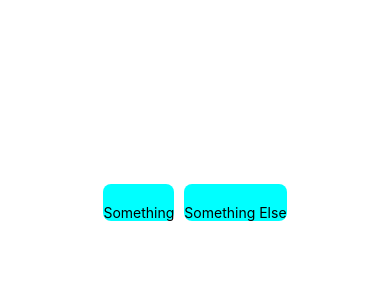
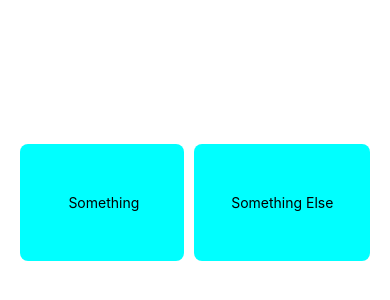
Before and after one commit to intelligenx/TFMH, a React Native app: screen / in a window 390 px wide. Shown: the part 220-520 px from the top of the page. Built offline with nearby package versions, Linux system fonts and the light colour scheme.

Commit message:
Perfecting the Button Alignment and Size

```diff
--- a/App.js
+++ b/App.js
@@ -7,8 +7,12 @@ import SelectButton from './Components/SelectButton.js';
 export default function App() {
   return (
     <View style={styles.container}>
-       <SelectButton gradcolour='a' title='Something' />
+      <View >
+        <SelectButton gradcolour='a' title='   Something  ' />
+      </View>
+      <View>
         <SelectButton gradcolour='a' title='Something Else' />
+      </View>
       <StatusBar style="auto" />
     </View>
   );
@@ -20,8 +24,8 @@ const styles = StyleSheet.create({
     flexDirection: 'row',
     backgroundColor: '#fff',
     alignItems: 'center',
-    alignContent: 'stretch',
     justifyContent: 'center',
     flexWrap: 'wrap',
+    alignContent: 'stretch',
   },
 });
--- a/Components/SelectButton.js
+++ b/Components/SelectButton.js
@@ -17,7 +17,8 @@ const styles = StyleSheet.create({
     },
     button1: {
         backgroundColor: 'cyan',
-        paddingTop  : 20,
+        paddingHorizontal : 37,
+        paddingVertical: 50,
         borderRadius: 8,
         margin : 5,
     },
```
